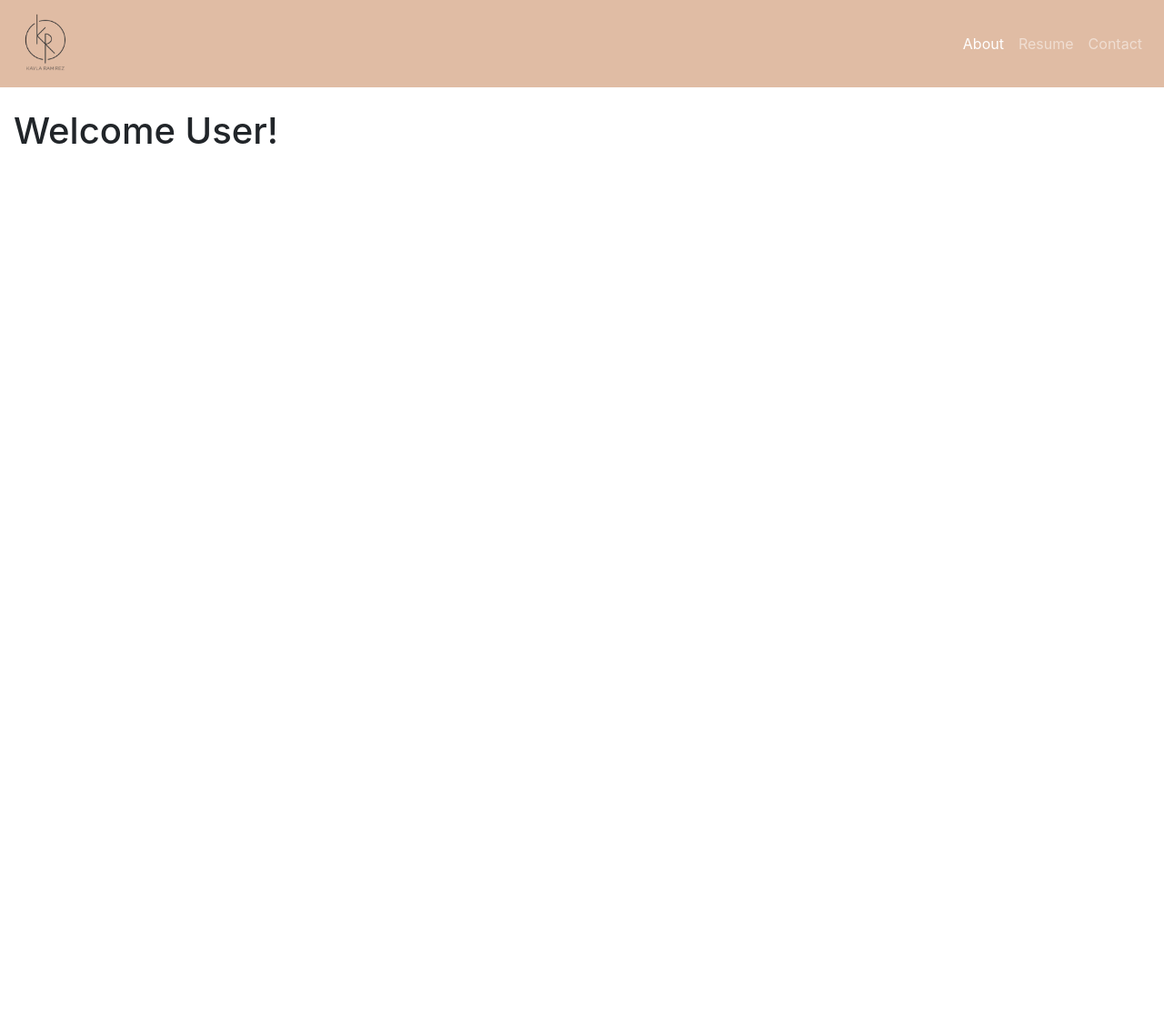
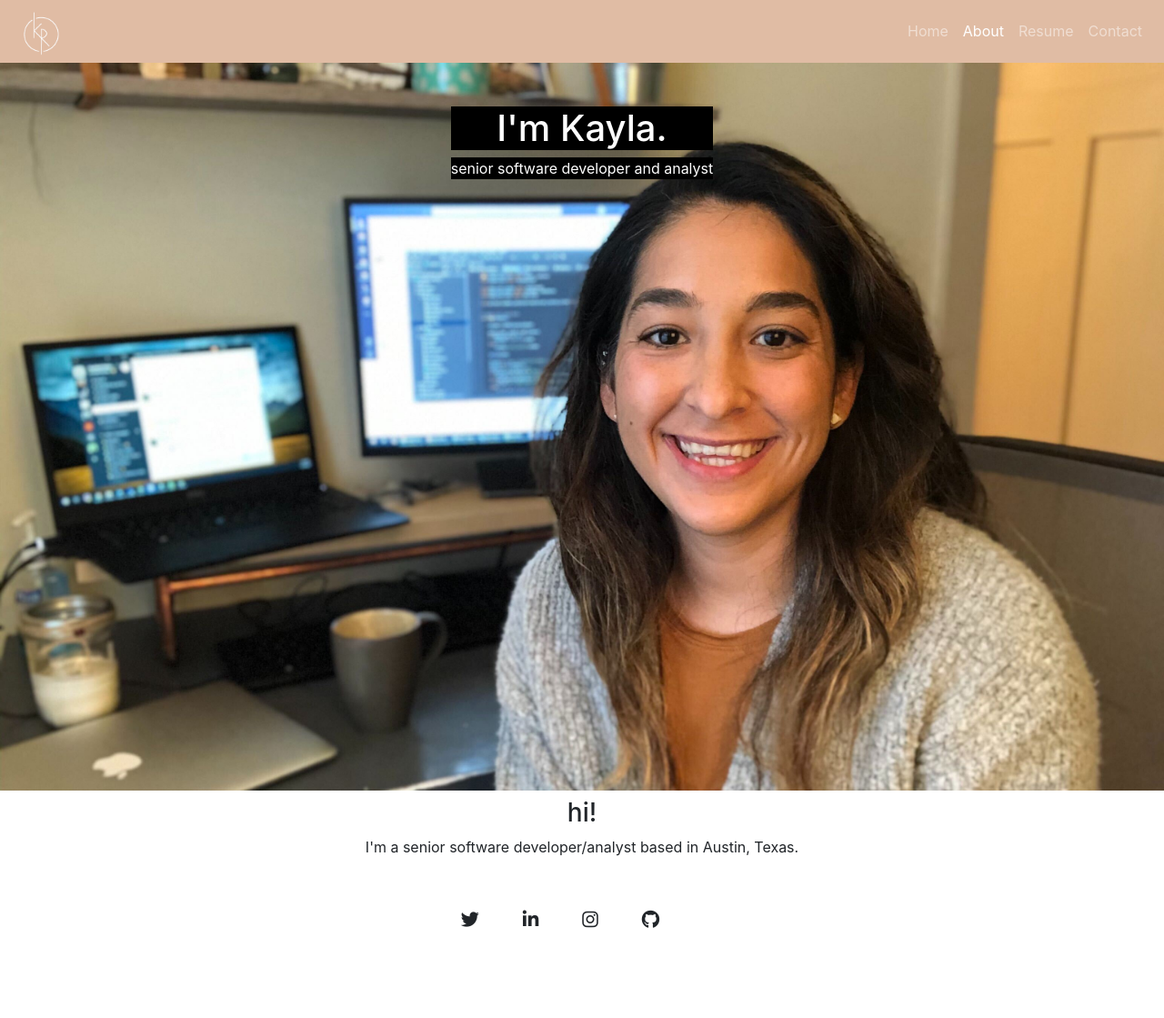
Before and after one commit to kaylaramirez/personal-app, a Django app: page / in a window 1280 px wide. Shown: the whole page at 91% size. Before the commit the page ends 158 px from the top, so only its background shows below. Run offline with Django 3.2, Linux system fonts and the light colour scheme; some libraries are stand-ins or nearby versions.

Commit message:
Added footer and background image

```diff
--- a/common/static/common/css/common.css
+++ b/common/static/common/css/common.css
@@ -1,6 +1,8 @@
 
 .nav-logo {
-    width: 70px;
+    width: 50px;
+    height: auto;
+    padding-left: 10px;
 }
 .navbar-custom {
     background-color: #E0BCA4;
@@ -22,3 +24,57 @@
 .navbar-item {
   text-align: right;
 }
+.navbar-brand{
+  padding-bottom: 0;
+}
+.nav{
+  padding-bottom: 0;
+}
+
+.picture-row{
+  background-image: url('/static/common/img/home-office-pic.jpg');
+  background-size: cover;
+  background-repeat: no-repeat;
+  -webkit-background-size: cover;
+  -moz-background-size: cover;
+  -o-background-size: cover;
+  height: 800px;
+}
+@media only screen and (max-width: 767px){
+  .picture-row{
+    background-image: url('/static/common/img/home-office-pic.jpg');
+    background-size: cover;
+    background-repeat: no-repeat;
+    -webkit-background-size: cover;
+    -moz-background-size: cover;
+    -o-background-size: cover;
+    height: 400px;
+  }
+}
+.name{
+  text-align: center;
+  position: -webkit-sticky;
+  position: sticky;
+  align-self: flex-start;
+  top: 40px;
+}
+
+h1{
+  color: white;
+  background-color: black;
+}
+
+.job-title{
+  color: white;
+  background-color: black;
+}
+
+.footer{
+  background-color: #E0BCA4;
+}
+.name2{
+  text-align: center;
+}
+.body {
+  font-family: "Libre Franklin", Helvetica, sans-serif;
+}
--- /dev/null
+++ b/common/templates/common/footer.html
@@ -0,0 +1,26 @@
+<footer class='page-footer font-small cyan darken-3'>
+  <div class='container'>
+    <div class='row'>
+      <div class="col-md-12 py-5">
+        <div class='mb-5 d-flex justify-content-center'>
+          <!-- Twitter -->
+          <a class='tw-ic'>
+            <i class='fab fa-twitter fa-lg white-text mr-md-5 mr-3 fa-2x'> </i>
+          </a>
+          <!--Linkedin -->
+          <a class="li-ic">
+            <i class="fab fa-linkedin-in fa-lg white-text mr-md-5 mr-3 fa-2x"> </i>
+          </a>
+          <!--Instagram-->
+          <a class="ins-ic">
+            <i class="fab fa-instagram fa-lg white-text mr-md-5 mr-3 fa-2x"> </i>
+          </a>
+          <!-- github -->
+          <a class="git-ic">
+            <i class='fab fa-github fa-lg white-text mr-md-5 mr-3 fa-2x'> </i>
+          </a>
+        </div>
+      </div>
+    </div>
+  </div>
+</footer>
--- a/common/templates/common/navigation.html
+++ b/common/templates/common/navigation.html
@@ -29,15 +29,15 @@
     <nav class="navbar navbar-expand-md navbar-custom">
 
       <!-- Navbar brand -->
-      <a class="navbar-brand" href="{% url 'home' %}" title="Return to home page">
-        <img src="/static/common/img/kr-logo-tan-2.png" class='nav-logo'>
+      <a class="navbar-brand" href="{% url 'home:home' %}" title="Return to home page">
+        <img src="/static/common/img/kr-logo-white-tp copy.png" class='nav-logo'>
       </a>
 
       <!-- Collapse button -->
       <button class="navbar-toggler toggler-example" type="button" data-toggle="collapse"
           data-target="#navbarSupportedContent1" aria-controls="navbarSupportedContent1"
           aria-expanded="false" aria-label="Toggle navigation">
-          <span class="dark-blue-text"><i class="fas fa-bars fa-1x"></i></span>
+          <span class=""><i class="fas fa-bars fa-1x white-text"></i></span>
       </button>
 
       <!-- Collapsible content -->
@@ -45,21 +45,22 @@
 
         <!-- Links -->
         <ul class="navbar-nav ml-auto">
+          <li class="nav-item">
+            <a class="nav-link" href="{% url 'home:home' %}">Home</a>
+          </li>
           <li class="nav-item active">
-            <a class="nav-link" href="#">About<span class="sr-only">(current)</span></a>
+            <a class="nav-link" href="{% url 'home:about' %}">About</a>
           </li>
           <li class="nav-item">
-            <a class="nav-link" href="#">Resume</a>
+            <a class="nav-link" href="{% url 'home:resume' %}">Resume</a>
           </li>
           <li class="nav-item">
-            <a class="nav-link" href="{% url 'contact' %}">Contact</a>
+            <a class="nav-link" href="{% url 'home:contact' %}">Contact</a>
           </li>
         </ul>
         <!-- Links -->
-
       </div>
       <!-- Collapsible content -->
-
     </nav>
     <!--/.Navbar-->
 
@@ -67,6 +68,7 @@
       {% block content %}
       {% endblock content %}
     </div>
+  </body>
 
-  </body>
+  {% include 'common/footer.html'%}
 </html>
--- a/home/forms.py
+++ b/home/forms.py
@@ -10,5 +10,6 @@ class ContactForm(forms.Form):
     last_name = forms.CharField(required=True, widget=forms.TextInput(attrs={
         'class': 'form-control last-name'}))
     #email_address =
-    #subject =
+    subject = forms.CharField(required=True, widget=forms.TextInput(attrs={
+        'class': 'form-control subject'}))
     #message =
--- a/home/templates/home/contact.html
+++ b/home/templates/home/contact.html
@@ -6,7 +6,7 @@
   <div>
     <h3> Contact Me! </h3>
   </div>
-  <form id='contact-form' class='form-inline' method="get" action="{% url 'contact' %}"">
+  <form id='contact-form' class='form-inline' method="get" action="{% url 'home:contact' %}"">
     <fieldset>
 
     </fieldset>
--- a/home/templates/home/home.html
+++ b/home/templates/home/home.html
@@ -1,6 +1,20 @@
-{% include 'common/navigation.html' %}
+{% extends 'common/navigation.html' %}
 
-<div class="container-fluid">
-  <br>
-  <h1>{{ welcome_message }} </h1>
+{% block content %}
+<div class="container-fluid pr-0 pl-0">
+  <div class="picture-row">
+      <div class='d-flex justify-content-center'>
+        <div class='name p-5'>
+          <h1>I'm Kayla.</h1>
+          <p class='job-title'>senior software developer and analyst</p>
+        </div>
+      </div>
+  </div>
+  <div class='p-2 text-center'>
+    <h3>hi!</h3>
+    <div>
+      I'm a senior software developer/analyst based in Austin, Texas.
+    </div>
+  </div>
 </div>
+{% endblock %}
--- /dev/null
+++ b/home/urls.py
@@ -0,0 +1,14 @@
+"""
+URL configuration for home app
+"""
+from django.conf.urls import url
+
+from home.views import HomeView, ContactView, AboutView, ResumeView
+
+app_name = 'home'
+urlpatterns = [
+    url(r'^resume/', ResumeView.as_view(), name='resume'),
+    url(r'^about/', AboutView.as_view(), name='about'),
+    url(r'^contact/', ContactView.as_view(), name='contact'),
+    url(r'^$', HomeView.as_view(), name="home"),
+]
--- a/home/views.py
+++ b/home/views.py
@@ -1,3 +1,6 @@
+"""
+View configuration for home app
+"""
 from django.shortcuts import render
 from django.contrib import messages
 
@@ -6,7 +9,7 @@ from django.views.generic import TemplateView
 
 from home.forms import ContactForm
 
-# Create your views here.
+
 class HomeView(TemplateView):
     template_name = 'home/home.html'
 
@@ -27,3 +30,21 @@ class ContactView(TemplateView):
 
     def get(self, request, *args, **kwargs):
         return self.render_to_response(self.get_context_data(**kwargs))
+
+class AboutView(TemplateView):
+    template_name = 'home/about.html'
+
+    def get_context_data(self, **kwargs):
+        return super().get_context_data(**kwargs)
+
+    def get(self, request, *args, **kwargs):
+        return self.render_to_response(self.get_context_data(**kwargs))
+
+class ResumeView(TemplateView):
+    template_name = 'home/resume.html'
+
+    def get_context_data(self, **kwargs):
+        return super().get_context_data(**kwargs)
+
+    def get(self, request, *args, **kwargs):
+        return self.render_to_response(self.get_context_data(**kwargs))
--- a/mysite/urls.py
+++ b/mysite/urls.py
@@ -16,11 +16,12 @@ Including another URLconf
 from django.contrib import admin
 from django.urls import path, include
 
-from home.views import HomeView, ContactView
+# from home.views import HomeView, ContactView
 
 urlpatterns = [
     path('admin/', admin.site.urls),
-    path('', HomeView.as_view(), name='home'),
-    path('contact/', ContactView.as_view(), name='contact')
+    # path('', HomeView.as_view(), name='home'),
+    # path('contact/', ContactView.as_view(), name='contact')
+    path('', include('home.urls'))
     # path('common/', include('common.urls'))
 ]
--- a/requirements.txt
+++ b/requirements.txt
@@ -1 +1,2 @@
 Django~=2.2.4
+django-sass
```
Also changed, not shown: home/templates/home/about.html (added, +16 -0 lines), home/templates/home/resume.html (added, +10 -0 lines), common/static/common/img/home-office-pic.jpg (added), common/static/common/img/kr-logo-gray-tp.png (added), common/static/common/img/kr-logo-white-tp copy.png (added), common/static/common/img/kr-logo-white-tp.png (added), 4 other files.
